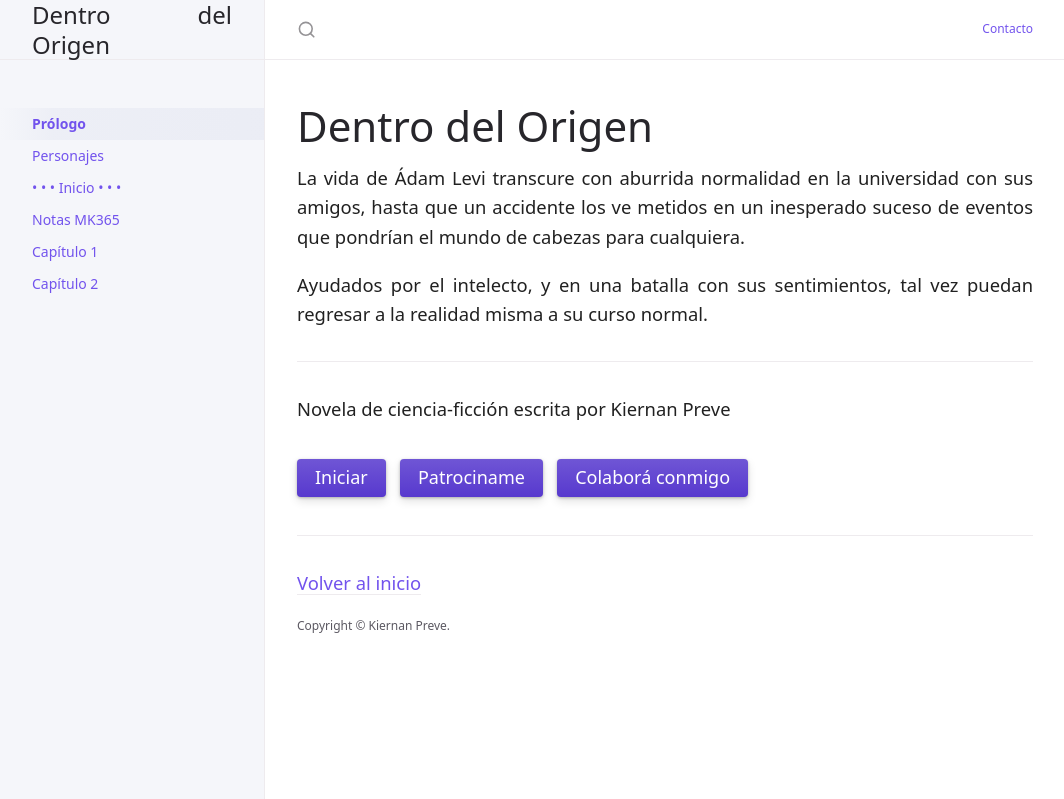
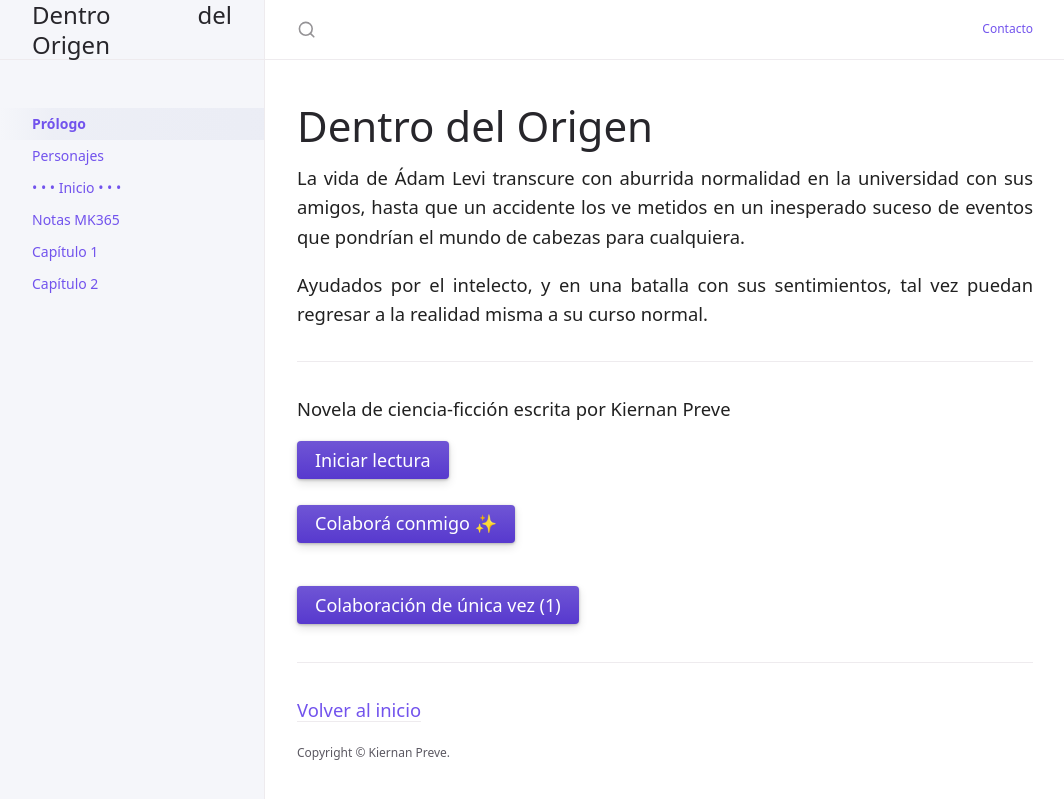
Before and after one commit to KierPrev/DentroDelOrigen, a Jekyll site: the page built from index.md, in a window 1280 px wide. Shown: the top 799 px of the page, without its empty margins (107-1171 px from the left). Built offline with Jekyll 4.4.1, drawn with Linux system fonts in a browser that asks for light colours.

Commit message:
Update index.md

```diff
--- a/index.md
+++ b/index.md
@@ -19,5 +19,9 @@
 
 Novela de ciencia-ficción escrita por Kiernan Preve
 
-[Iniciar](/docs/1-inicio.md){: .btn .btn-primary .fs-5 .mb-4 .mb-md-0 .mr-2 } [Patrociname](https://www.mercadopago.com.ar/subscriptions/checkout?preapproval_plan_id=2c938084802a37ba01802bb17b2e0016){: .btn .btn-primary .fs-5 .mb-4 .mb-md-0 .mr-2 } [Colaborá conmigo](https://cafecito.app/kiernan){: .btn .btn-primary .fs-5 .mb-4 .mb-md-0 .mr-2 }
+[Iniciar lectura](/docs/1-inicio.md){: .btn .btn-primary .fs-5 .mb-4 .mb-md-0 .mr-2 }
+
+[Colaborá conmigo ✨](https://www.mercadopago.com.ar/subscriptions/checkout?preapproval_plan_id=2c938084802a37ba01802bb17b2e0016){: .btn .btn-primary .fs-5 .mb-4 .mb-md-0 .mr-2 }
+
+[Colaboración de única vez (1)](https://cafecito.app/kiernan){: .btn .btn-primary .fs-5 .mb-4 .mb-md-0 .mr-2 }
 ---
```
